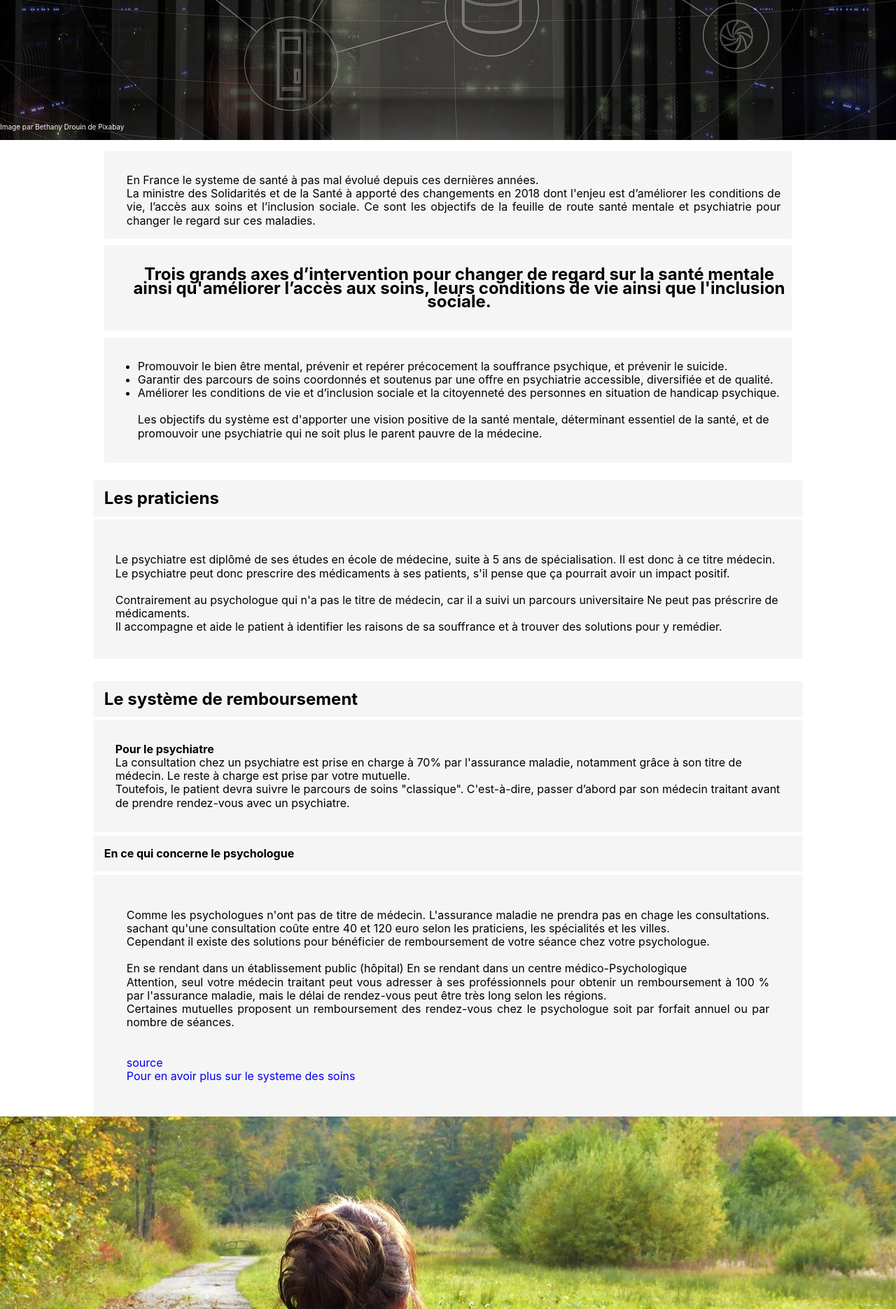
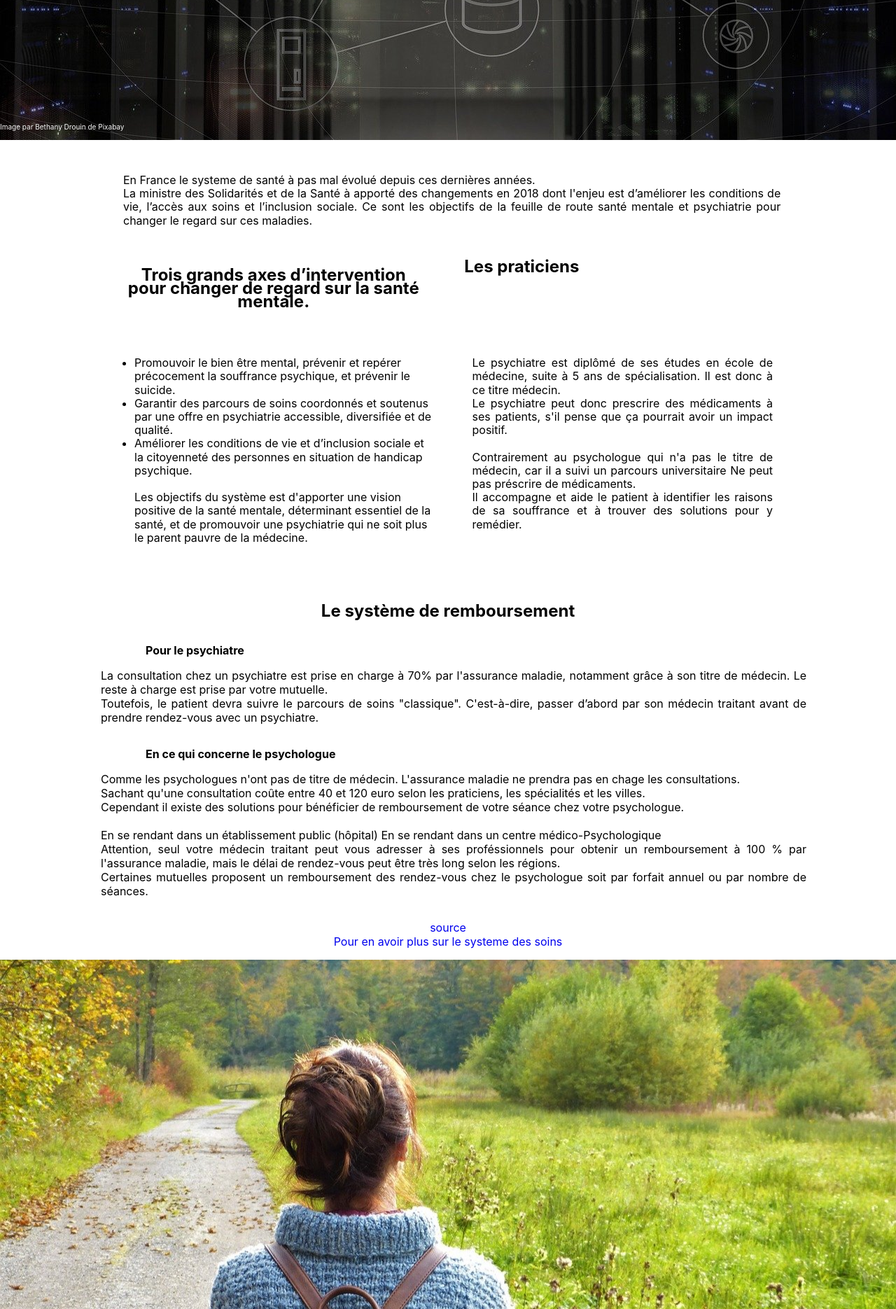
Before and after one commit to FranciscoKevin/Badmood, a PHP site: page /page_infoSysteme.php in a window 1280 px wide. Shown: the part 460-2330 px from the top of the page at 70% size. Run offline with PHP 8.4, Linux system fonts and the light colour scheme; some libraries are stand-ins or nearby versions.

Commit message:
version final infoSysteme

```diff
--- a/infoSysteme.css
+++ b/infoSysteme.css
@@ -62,101 +62,91 @@
     margin: 1em;
 }
 
-.intro {
+.titreRemb {
+    text-align: center;
+    margin-top: 2em;
+}
+
+.psychiaSousTitre {
+    padding-left: 5em;
+    margin-top: 2em;
+    margin-bottom: 1em;
+}
+
+.psychiaRemb {
+    margin-bottom: 2em;
+    padding-left: 1em;
+    text-align: justify;
+}
+
+.psychoSousTitre {
+    padding-left: 5em;
+    margin-top: 2em;
+    margin-bottom: 1em;
+}
+
+.psychoRemb {
+    text-align: justify;
+    padding-left: 1em;
+    margin-bottom: 2em;
+}
+
+.sourceInfoSysteme {
+    margin: 1em;
+    margin-top: 2em;
+    text-align: center;
+}
+
+/* Grid elements */
+.blocMasterGrid{
+    display: grid;
+    grid-gap: 5px;
+    grid-template-columns: 1fr 1fr;
+    grid-template-rows: minmax(50px, auto);
+}
+
+.bloc {
+    margin: 0.3em;
+    padding: 1em;
+    line-height: 1.2em;
+}
+
+.elementGrid1 {
+    grid-column-start: 1;
+    grid-column-end: 3;
+    grid-row: 1;
     text-align: justify;
     margin-top: 1em;
     margin-left: 1em;
 }
 
-.titreIntro {
-    justify-content: center;
+.elementGrid2 {
+    grid-column: 1;
+    grid-row: 2;
     text-align: center;
     margin: 1em;
-    width: 100%;
 }
 
-.listIntro {
-    display: inline-block;
+.elementGrid3 {
+    grid-column: 1;
+    grid-row: 3;
     text-align: left;
     margin-top: 1em;
     margin-left: 2em;
     margin-bottom: 1em;
 }
 
-.diffPro {
-    padding-top: 1em;
-    margin: 1em;
-    margin-bottom: 0em;
-}
-
-.psychiaRemb {
-    margin: 1em;
-}
-
-.psychoRemb {
-    text-align: justify;
-    padding: 1em;
-    margin: 1em;
-}
-
-/* Grid elements */
-.blocMasterGrid{
-    display: grid;
-    border-style: 2px solid black;
-    grid-gap: 5px;
-    grid-template-columns: 1fr;
-    grid-template-rows: minmax(50px, auto);
-    margin: 1px;
-}
-
-.bloc {
-    margin: 0.3em;
-    padding: 1em;
-    background-color: whitesmoke;
-    line-height: 1.2em;
-}
-
-.elementGrid1 {
-    grid-column: 1;
-    grid-row: 1;
-    margin-top: 0em;
-}
-
-.elementGrid2 {
-    grid-column: 1;
+.elementGrid4 {
+    grid-column: 2;
     grid-row: 2;
 }
 
-.elementGrid3 {
-    grid-column: 1;
+.elementGrid5 {
+    grid-column: 2;
     grid-row: 3;
-}
-
-.elementGrid4 {
-    grid-column: 1;
-    grid-row: 4;
-}
-
-.elementGrid5 {
-    grid-column: 1;
-    grid-row: 5;
     margin-top: 2em;
-}
-
-.elementGrid6 {
-    grid-column: 1;
-    grid-row: 6;
-}
-
-.elementGrid7 {
-    grid-column: 1;
-    grid-row: 7;
-}
-
-.elementGrid8 {
-    text-align: center;
-    grid-column: 1;
-    grid-row: 8;
+    padding-top: 1em;
+    margin: 1em;
     margin-bottom: 0em;
 }
 
--- a/page_infoSysteme.php
+++ b/page_infoSysteme.php
@@ -20,10 +20,9 @@
             <p class="mentionPhotoSystemeTop">Image par Bethany Drouin de Pixabay</p>
     </section>
     <main class="littleBody">
-        <div class="blocmasterGrid">
-            <section class="introductionSysteme">
+        <div class="introductionSysteme">
+            <div class="blocMasterGrid">
                 <div class="bloc elementGrid1">
-                    <div class="intro">
                     <p>
                         En France le systeme de santé à pas mal évolué depuis
                         ces dernières années.<br>La ministre des Solidarités et
@@ -34,14 +33,10 @@
                         ces maladies.
                     </p>
                 </div>
+                <div class="bloc elementGrid2">
+                    <h2>Trois grands axes d’intervention pour changer de regard sur la santé mentale.</h2>
                 </div>
-                <div class="bloc elementgrid2">
-                    <div class="titreIntro">
-                        <h2>Trois grands axes d’intervention pour changer de regard sur la santé mentale ainsi qu'améliorer l’accès aux soins, leurs conditions de vie ainsi que l'inclusion sociale.</h2>
-                    </div>
-                </div>
-                <div class="bloc elementGrid 3">
-                    <div class="listIntro">
+                <div class="bloc elementGrid3">
                     <ul>
                         <li>Promouvoir le bien être mental, prévenir et repérer précocement la souffrance psychique, et prévenir le suicide.</li>
                         <li>Garantir des parcours de soins coordonnés et soutenus par une offre en psychiatrie accessible, diversifiée et de qualité.</li>
@@ -49,16 +44,10 @@
                     </ul><br>
                     <p>Les objectifs du système est d'apporter une vision positive de la santé mentale, déterminant essentiel de la santé, et de promouvoir une psychiatrie qui ne soit plus le parent pauvre de la médecine.</p>
                 </div>
-                </div>
-            </section>
-            <section>
-                <div class="bloc elementGrid 3">
-                    <div class="diffProTitre">
+                <div class="bloc elementGrid4">
                     <h2>Les praticiens</h2>
                 </div>
-                </div>
-                <div class="bloc elementGrid4">
-                    <div class="diffPro">
+                <div class="bloc elementGrid5">
                     <p>
                         Le psychiatre est diplômé de ses études en école de médecine, suite à 5 ans de spécialisation.
                         Il est donc à ce titre médecin.<br>
@@ -73,14 +62,14 @@
                     </p><br>
                 </div>
             </div>
-            </section>
-            <section>
-                <div class="bloc elementGrid5">
+        </div>
+        <div class="titreRemb">
             <h2>Le système de remboursement</h2>
         </div>
-                <div class="bloc elementGrid6">
+        <div class="psychiaSousTitre">
+            <h4>Pour le psychiatre</h4>
+        </div>
         <div class="psychiaRemb">
-                        <h4>Pour le psychiatre</h4>
             <p>
                 La consultation chez un psychiatre est prise en charge à 70% par l'assurance maladie, notamment grâce
                 à son titre de médecin. Le reste à charge est prise par votre mutuelle.
@@ -90,16 +79,14 @@
                 rendez-vous avec un psychiatre.
             </p>
         </div>
-                </div>
-                <div class="bloc elementGrid7">
+        <div class="psychoSousTitre">
             <h4>En ce qui concerne le psychologue</h4>
         </div>
-                <div class="bloc elementGrid8">
         <div class="psychoRemb">
             <p>
                 Comme les psychologues n'ont pas de titre de médecin.
-                            L'assurance maladie ne prendra pas en chage les consultations.
-                            sachant qu'une consultation coûte entre 40 et 120 euro selon
+                L'assurance maladie ne prendra pas en chage les consultations.<br>
+                Sachant qu'une consultation coûte entre 40 et 120 euro selon
                 les praticiens, les spécialités et les villes.
                 <br>
                 Cependant il existe des solutions pour bénéficier de remboursement
@@ -114,14 +101,13 @@
                 <br>
                 Certaines mutuelles proposent un remboursement des rendez-vous chez le psychologue
                 soit par forfait annuel ou par nombre de séances.<br>
-                        </p><br><br>
+            </p>
+        </div>
+        <div class="sourceInfoSysteme">
             <a href="https://www.aide-sociale.fr/psychologue-remboursement/">
             source</a><br>
             <a href="https://solidarites-sante.gouv.fr/systeme-de-sante-et-medico-social/parcours-de-sante-vos-droits/modeles-et-documents/guide-usagers-votre-sante-vos-droits/article/fiche-6-les-soins-psychiatriques">
             Pour en avoir plus sur le systeme des soins</a>
-                    </div>
-                </div>
-            </section>
         </div>
     </main>
     <section class="photoSystemeBot">
```
Also changed, not shown: other parts of infoSysteme.css (+39 -0 lines). Lines whose indentation alone changed are shown as unchanged.
